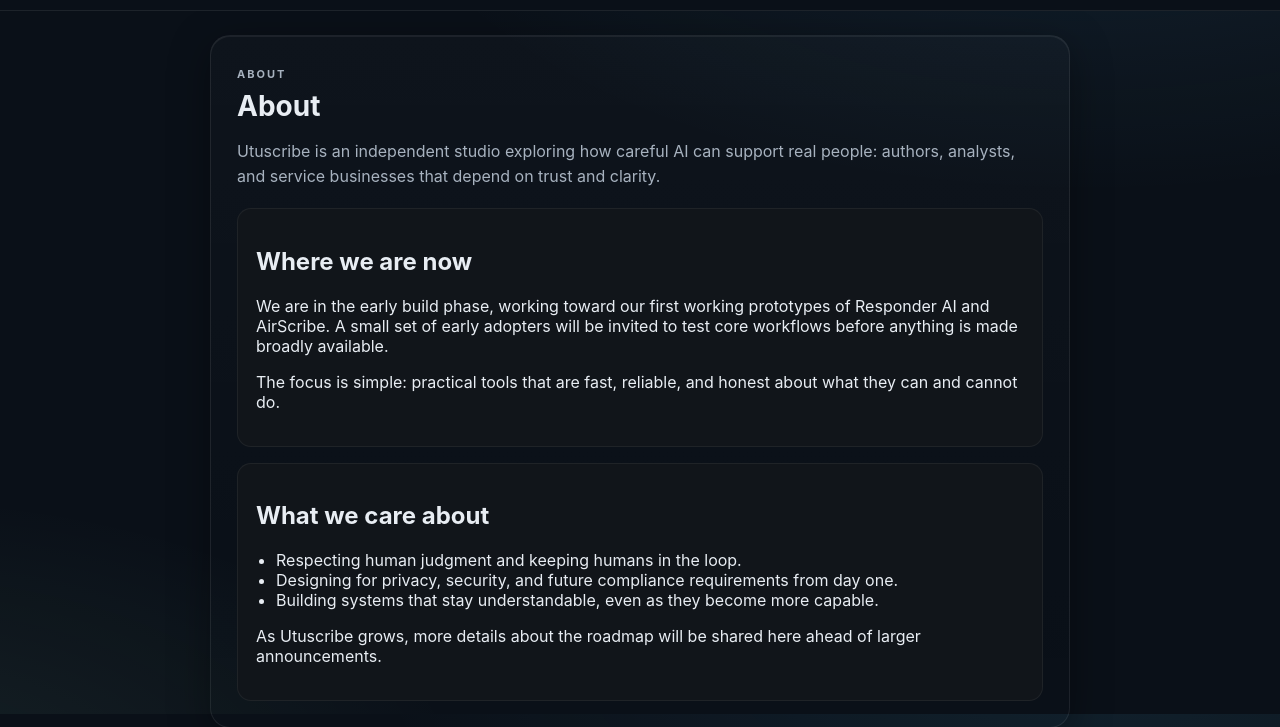
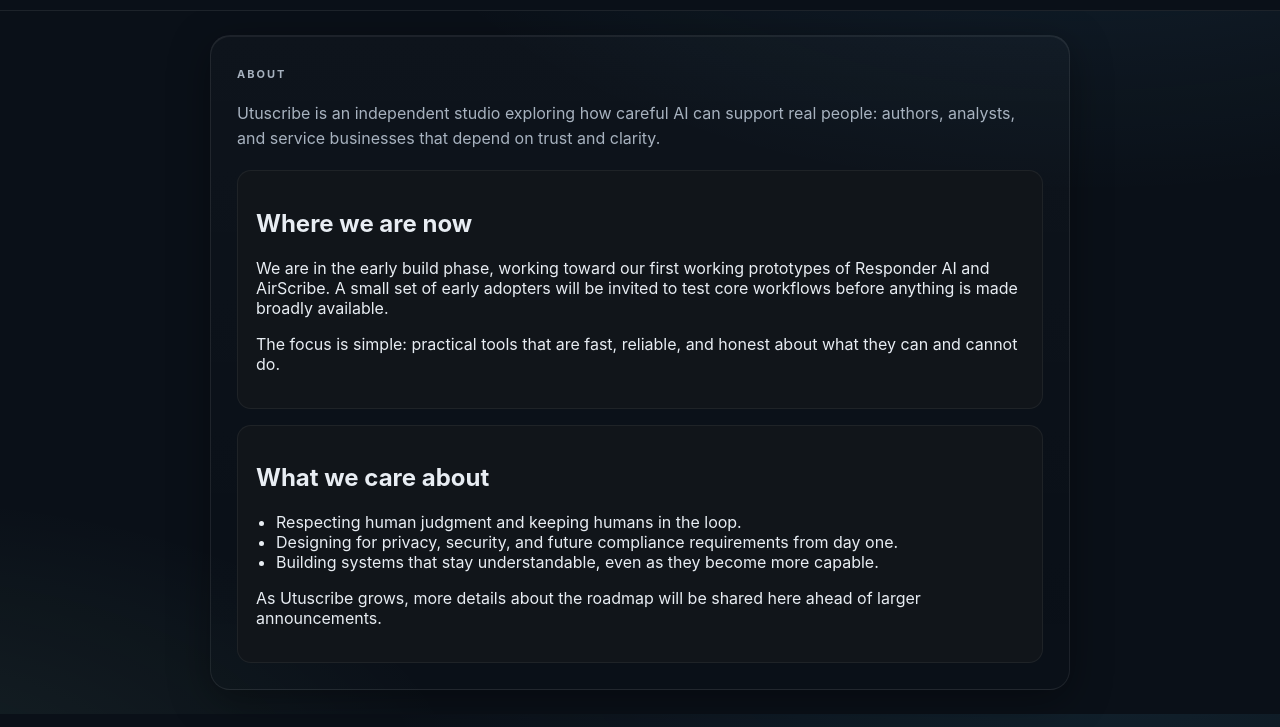
Before and after one commit to CCiancitto/my-website, a plain HTML site: page about.html in a window 1280 px wide. Shown: the part 86-813 px from the top of the page. Drawn offline with Linux system fonts and the light colour scheme.

Commit message:
Update about.html

```diff
--- a/about.html
+++ b/about.html
@@ -22,8 +22,8 @@
   <main class="hero">
     <div class="card">
       <div class="pill">About</div>
+
       <section class="hero-section active">
-        <h1 class="page-title">About</h1>
         <p class="page-lead">
           Utuscribe is an independent studio exploring how careful AI can support real people:
           authors, analysts, and service businesses that depend on trust and clarity.
```
